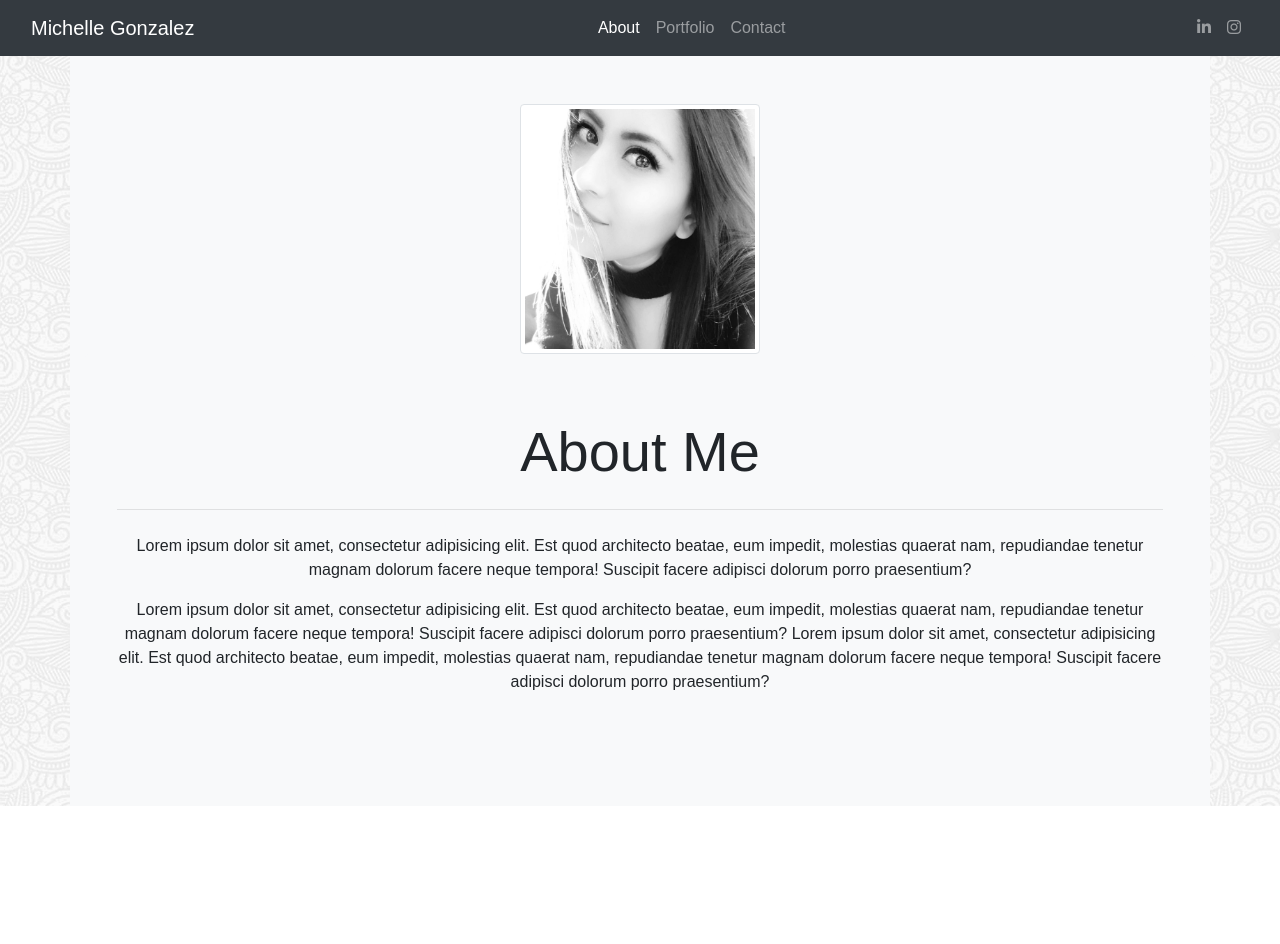
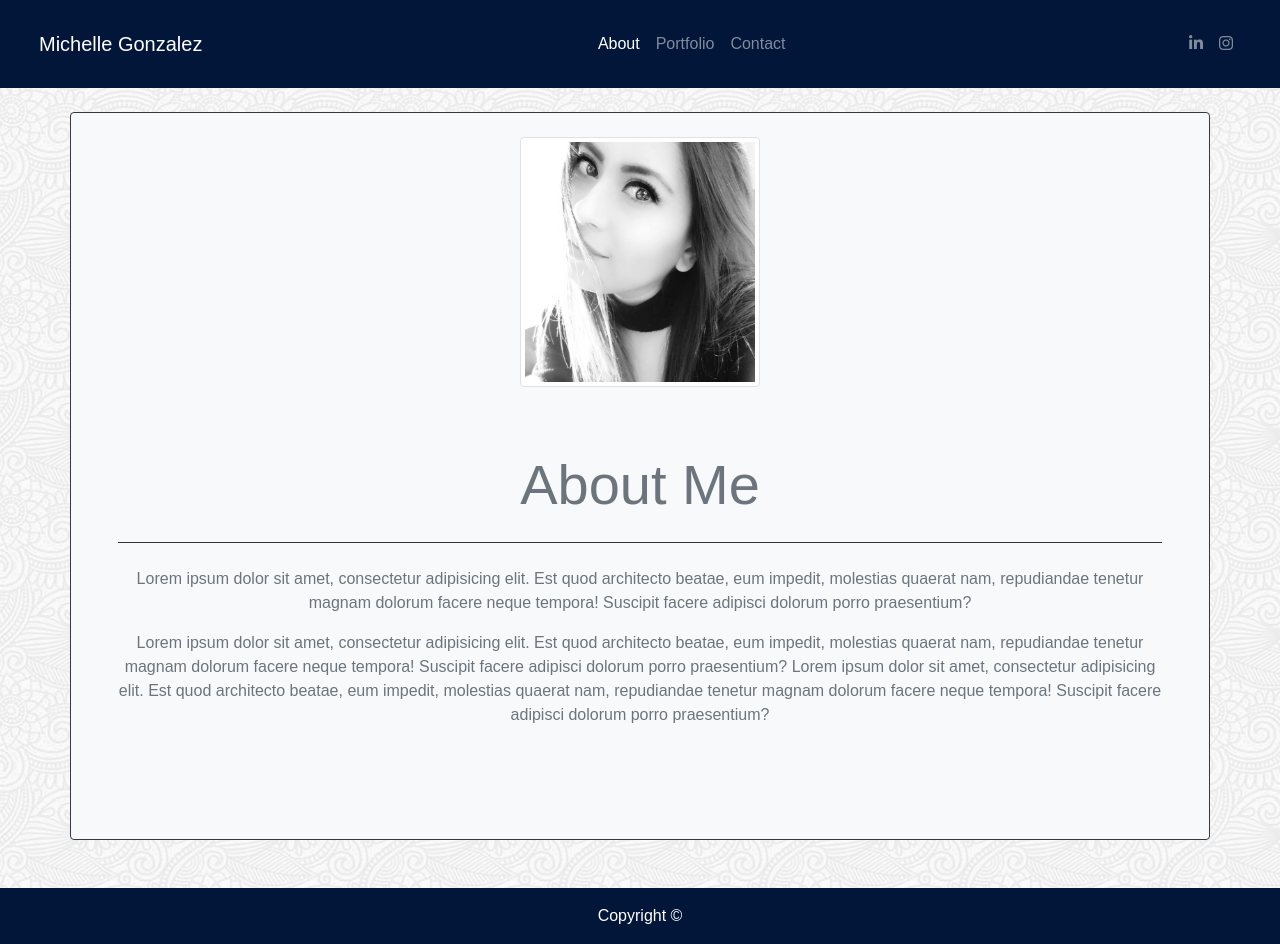
Before and after one commit to Michellegpedroza/Bootstrap-Portfolio, a plain HTML site: page index.html in a window 1280 px wide. Before the commit the page ends 806 px from the top, so only its background shows below. Drawn offline with nearby package versions, Linux system fonts and the light colour scheme.

Commit message:
changed colors on Nav Bar, footer and content container.

```diff
--- a/Assets/style.css
+++ b/Assets/style.css
@@ -6,3 +6,8 @@ body {
     height: 250px;
     width: 240px;
 }
+
+
+.navColor {
+    background-color: #011638;
+}
--- a/index.html
+++ b/index.html
@@ -16,14 +16,13 @@
 </head>
 
 <body>
-
-    <nav class="navbar navbar-dark navbar-expand-md bg-dark justify-content-center">
-        <div class="container-fluid">
+    <nav class="navbar navbar-dark navbar-expand-md justify-content-center mb-4 p-4 navColor">
+        <div class="container-fluid navColor">
             <a href="./index.html" class="navbar-brand mr-0">Michelle Gonzalez</a>
             <button class="navbar-toggler ml-1" type="button" data-toggle="collapse" data-target="#navbarNavAltMarkup">
                 <span class="navbar-toggler-icon"></span>
             </button>
-            <div class="navbar-collapse collapse justify-content-center" id="navbarNavAltMarkup">
+            <div class="navbar-collapse collapse justify-content-center navColor" id="navbarNavAltMarkup">
                 <ul class="navbar-nav mx-auto text-center">
                     <li class="nav-item active">
                         <a class="nav-link" href="./index.html">About <span class="sr-only">Home</span></a>
@@ -49,24 +48,25 @@
         </div>
     </nav>
 
-    <div class="container bg-light">
-        <div class="text-center pt-5">
-            <img src="./Assets/Photos/MG.jpg" class="profImg img-thumbnail img-fluid" alt="profile image">
+    <div class="container bg-light border border-dark rounded">
+        <div class="text-center">
+            <img src="./Assets/Photos/MG.jpg" class="profImg img-thumbnail img-fluid mt-4" alt="profile image">
         </div>
-        <div class="row ">
-            <div class="col-12">
-                <div class="jumbotron text-center bg-light rounded">
 
-                    <h1 class="display-4">About Me</h1>
+        <div class="jumbotron text-center bg-light rounded ">
 
-                    <hr class="my-4">
+            <h1 class="display-4 text-secondary">About Me</h1>
 
-                    <p class="font-weight-light">Lorem ipsum dolor sit amet, consectetur adipisicing elit. Est quod
+            <hr class="my-4 bg-dark">
+
+            <p class="font-weight-light text-secondary">Lorem ipsum dolor sit amet, consectetur adipisicing elit.
+                Est quod
                 architecto
                 beatae, eum impedit, molestias quaerat nam, repudiandae tenetur magnam dolorum facere neque
                 tempora!
                 Suscipit facere adipisci dolorum porro praesentium?</p>
-                    <p class="font-weight-light">Lorem ipsum dolor sit amet, consectetur adipisicing elit. Est quod
+            <p class="font-weight-light text-secondary">Lorem ipsum dolor sit amet, consectetur adipisicing elit.
+                Est quod
                 architecto
                 beatae, eum impedit, molestias quaerat nam, repudiandae tenetur magnam dolorum facere neque
                 tempora! Suscipit facere adipisci dolorum porro praesentium? Lorem ipsum dolor sit amet,
@@ -74,8 +74,7 @@
                 beatae, eum impedit, molestias quaerat nam, repudiandae tenetur magnam dolorum facere neque
                 tempora! Suscipit facere adipisci dolorum porro praesentium?</p>
         </div>
-            </div>
-        </div>
+
     </div>
 
 
@@ -87,11 +86,10 @@
 
 
 
-    <footer>
-
-
-
-
+    <footer class="pt-5">
+        <div class="row d-flex justify-content-center pt-3 navColor">
+            <p class="text-white align-middle " id="copyright"> Copyright &copy;</p>
+        </div>
     </footer>
 
 
```
Lines whose indentation alone changed are shown as unchanged.
